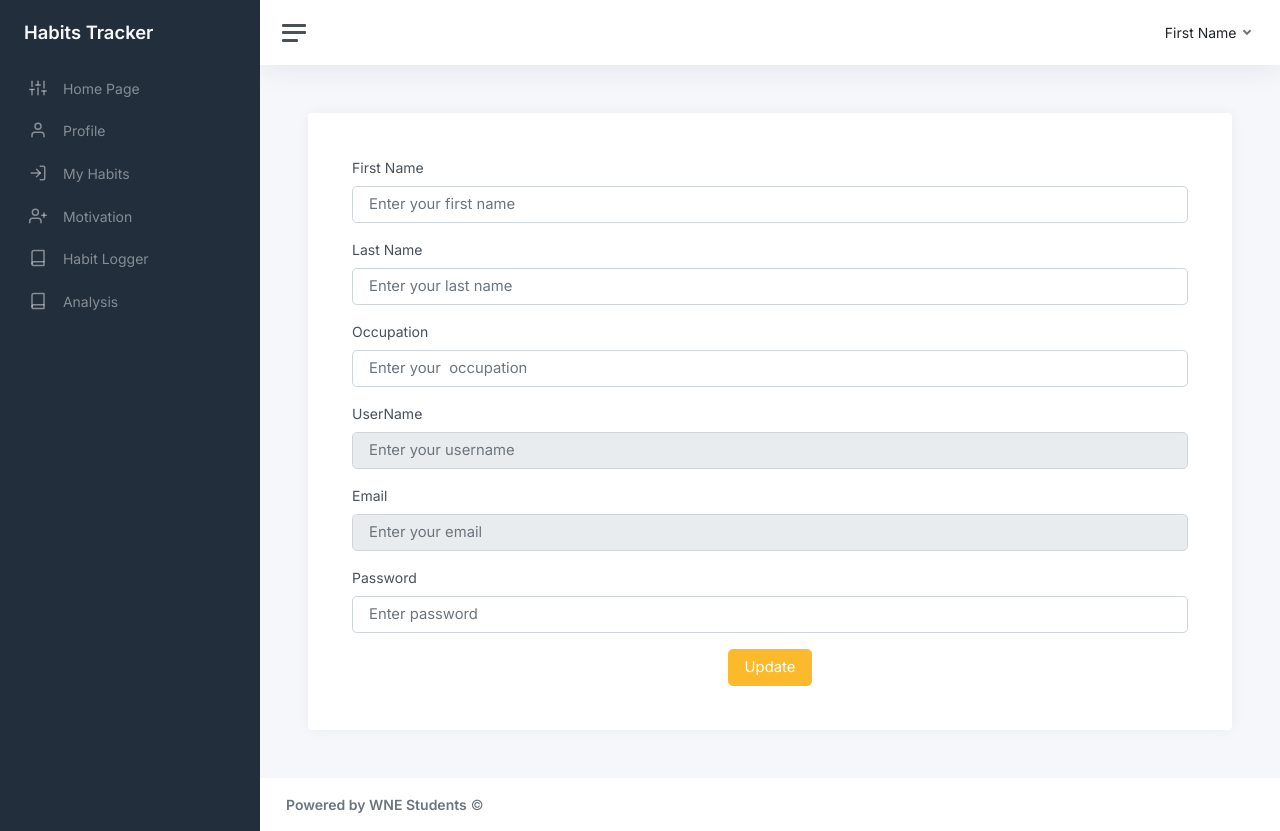
After one commit to jtbandurski/PythonSQL_project, a Django app: template project/habitstracker/templates/habits/profile.html in a window 1280 px wide. The commit adds this page. Run offline with Django 4.2, Linux system fonts and the light colour scheme; the template is opened without the code that fills it: values that come from a table or form of the project are taken from there, others are empty; data comes from the database, SQL or seed files in the repository; both versions use the stored data as it was after the commit; some libraries are stand-ins or nearby versions.

Commit message:
Profile functionality
done with profile functionality

```diff
--- a/project/habitstracker/habits/urls.py
+++ b/project/habitstracker/habits/urls.py
@@ -9,6 +9,7 @@ urlpatterns = [
     path('login/',views.login, name='login'),
     path('register/',views.register, name='register'),
     path('logout/',views.logout, name='logout'),
+    path('profile/',views.profile, name='profile'),
     path('add_progress/',views.add_progress, name='add_progress'),
     path('add_progress/submission/',views.add_progress_submission,name='add_progress_submission'),
     path('my_habits/',views.my_habits, name='my_habits'),
--- a/project/habitstracker/templates/base.html
+++ b/project/habitstracker/templates/base.html
@@ -41,7 +41,7 @@
 					</li>
 
 					<li class="sidebar-item">
-						<a class="sidebar-link" href="pages-profile.html">
+						<a class="sidebar-link" href="/habits/profile">
 							<i class="align-middle" data-feather="user"></i> <span class="align-middle">Profile</span>
 						</a>
 					</li>
--- /dev/null
+++ b/project/habitstracker/templates/habits/profile.html
@@ -0,0 +1,46 @@
+{% extends 'base.html' %}
+
+{% block content %}
+
+<div class="card">
+        <div class="card-body">
+            <div class="m-sm-4">
+                <form action="" method="post">
+                    {% csrf_token %}
+                    <div class="mb-3">
+                        <label class="form-label">First Name</label>
+                        <input class="form-control form-control-lg" value="{{profile.first_name}}" required="" type="text" name="fname" placeholder="Enter your first name">
+                    </div>
+                    <div class="mb-3">
+                        <label class="form-label">Last Name</label>
+                        <input class="form-control form-control-lg" value="{{profile.last_name}}" required="" type="text" name="lname" placeholder="Enter your last name">
+                    </div>
+                    <div class="mb-3">
+                        <label class="form-label">Occupation</label>
+                        <input class="form-control form-control-lg" value="{{profile.occupation}}" required="" type="text" name="occupation" placeholder="Enter your  occupation">
+                    </div>
+                    <div class="mb-3">
+                        <label class="form-label">UserName</label>
+                        <input class="form-control form-control-lg" value="{{profile.user_name}}" disabled required="" type="text" name="uname" placeholder="Enter your username">
+                    </div>
+                    <div class="mb-3">
+                        <label class="form-label">Email</label>
+                        <input class="form-control form-control-lg" value="{{profile.email}}" disabled required="" type="email" name="email" placeholder="Enter your email">
+                    </div>
+                    <div class="mb-3">
+                        <label class="form-label">Password</label>
+                        <input class="form-control form-control-lg" value="{{profile.password}}" required="" type="password" name="password" placeholder="Enter password">
+                    </div>
+                    <div class="medium">
+                        <span class="text-danger" bg-color="red"> </span>
+                    </div>
+                    <div class="text-center mt-3">
+                        <button type="submit" class="btn btn-lg btn-warning">Update
+                        <!-- <button type="submit" class="btn btn-lg btn-primary">Sign up</button> -->
+                    </button></div>
+                </form>
+            </div>
+        </div>
+    </div>
+
+{% endblock %}
```
Also changed, not shown: project/habitstracker/habits/views.py (+23 -0 lines), project/habitstracker/database.db.
